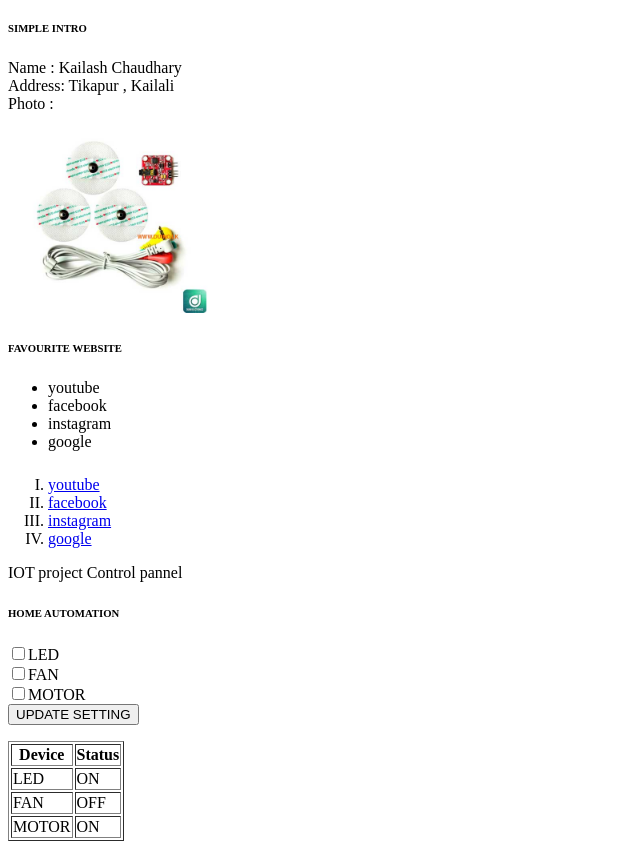
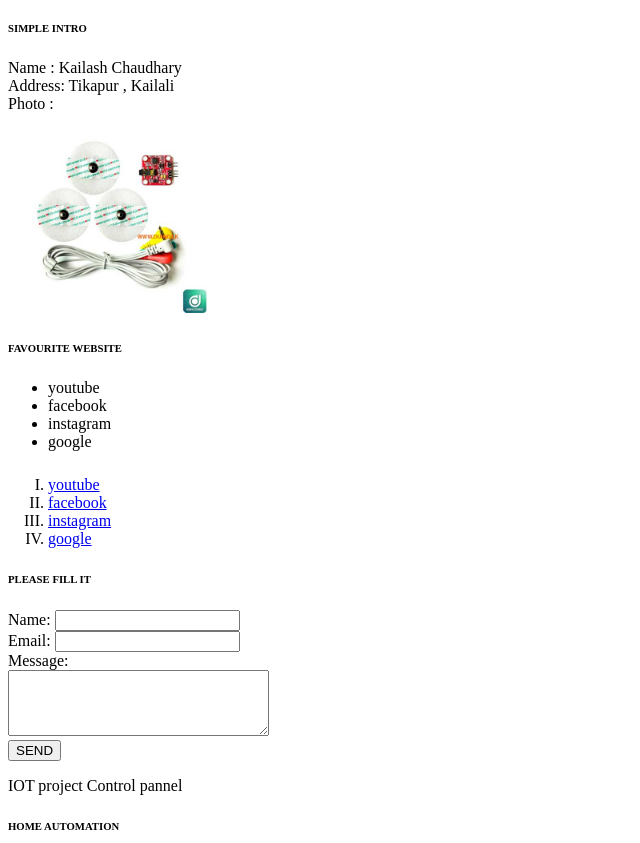
Before and after one commit to electrokailash123chy/html-learning-code-series, a plain HTML site: page index.html in a window 1280 px wide. Shown: the part 137-980 px from the top of the page, without its empty margins (0-640 px from the left). Drawn offline with Linux system fonts and the light colour scheme.

Commit message:
version 3

```diff
--- a/index.html
+++ b/index.html
@@ -28,7 +28,13 @@
         <li> <a href="https://www.instagram.com">instagram</a> </li>
         <li> <a href="https://www.google.com">google</a> </li>
     </ol>
-
+    <form>
+        <h6> <b> PLEASE FILL IT </b> </h6>
+        Name: <input type="text" name="name" > <br>
+        Email: <input type="email" name="email" > <br>
+        Message: <br> <textarea name="message" rows="4" cols="30" ></textarea> <br>
+        <button type="submit">SEND</button>
+    </form>
     <p> IOT project Control pannel</p>
 
     <h6> <b> HOME AUTOMATION  </b> </h6>
```
